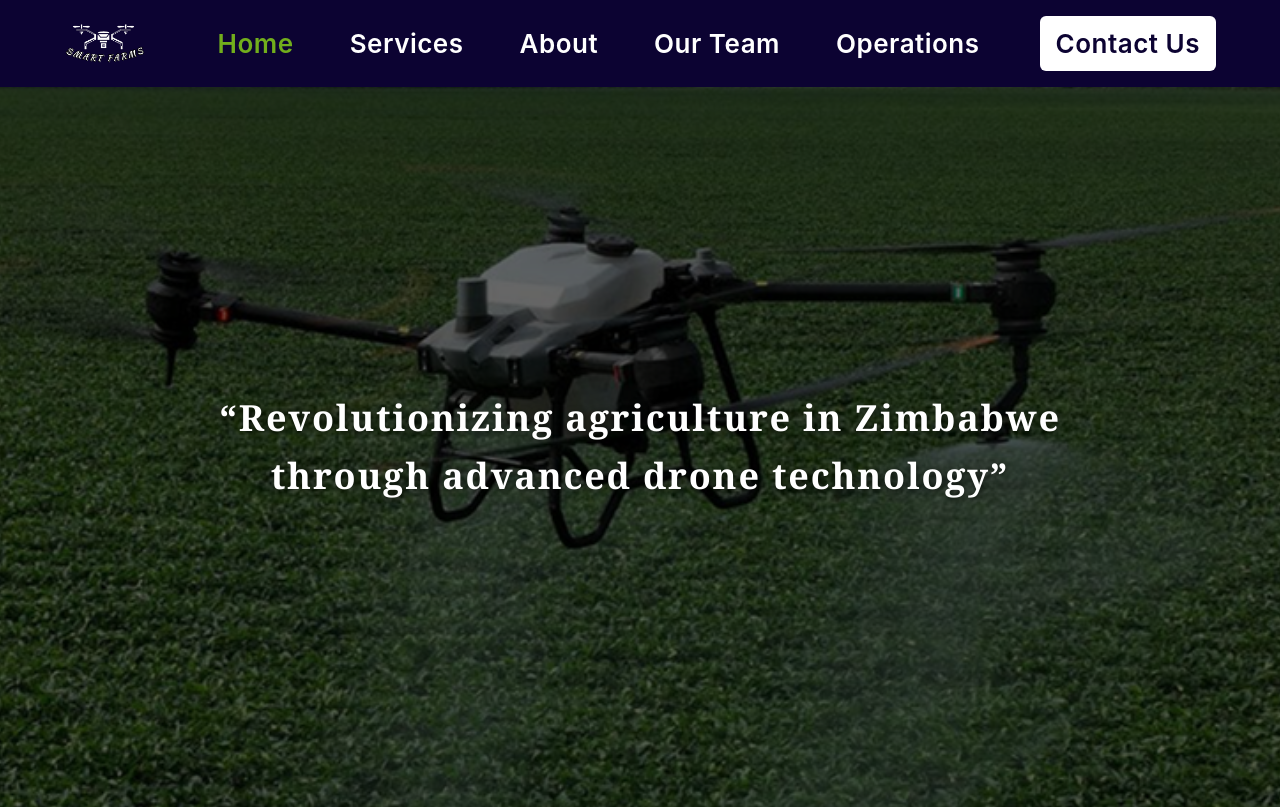
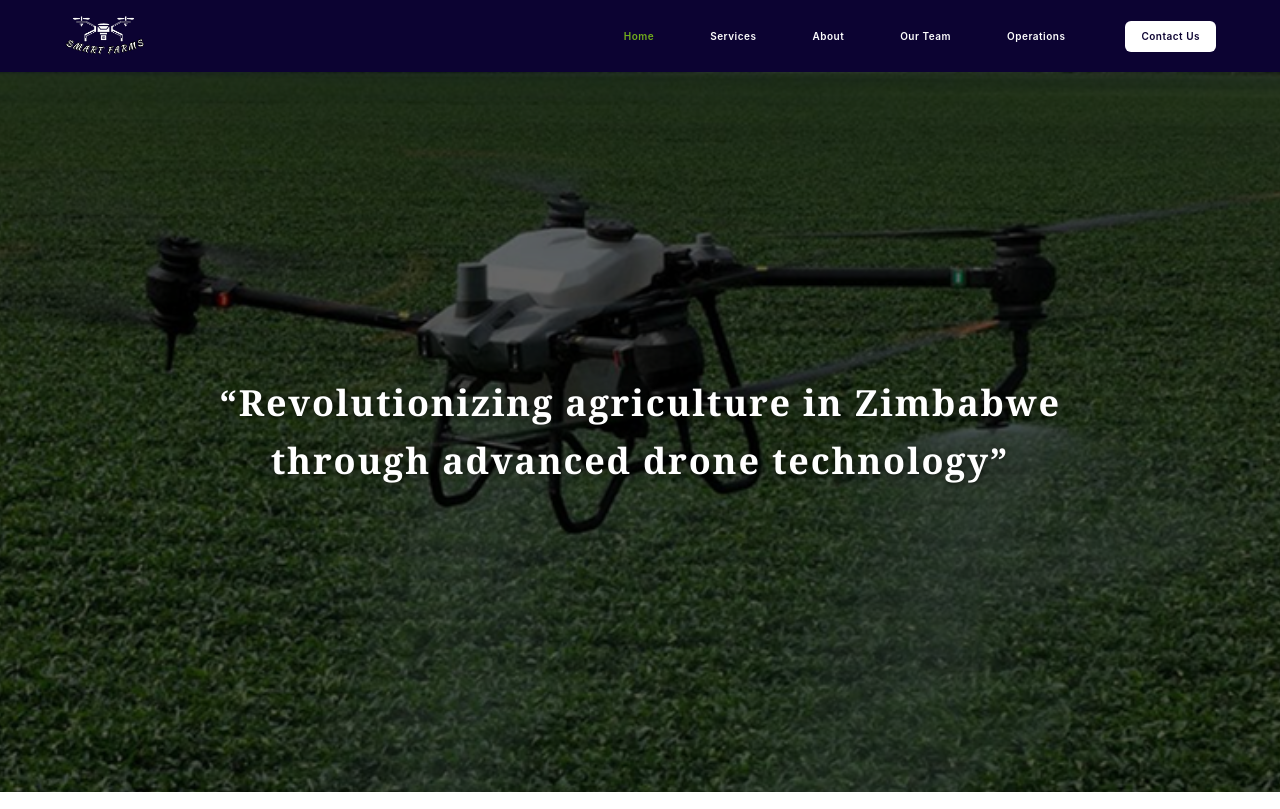
Before and after one commit to HudsonWayne/Smart-Farms, a Next.js app: page / in a window 1280 px wide. Shown: the top 809 px of the page. Built offline with nearby package versions, Linux system fonts and the light colour scheme; grey boxes are pictures that could not be loaded; a web font is replaced by a local one.

Commit message:
initial commit

```diff
--- a/src/components/Navbar.tsx
+++ b/src/components/Navbar.tsx
@@ -28,8 +28,8 @@ const Navbar = () => {
       className={`${poppins.className} bg-[#0C0332] text-white w-full z-50 top-0 shadow-md`}
       style={{
         fontFamily: "var(--font-poppins), sans-serif",
-        fontSize: "calc(1rem + 10px)", // base font size + 10px
-        letterSpacing: "0.5px", // slight letter spacing
+        fontSize: "calc(1rem - 6px)", // base font size reduced by 6px
+        letterSpacing: "0.5px",
       }}
     >
       {/* Navbar container */}
@@ -55,7 +55,7 @@ const Navbar = () => {
                 className={`font-semibold px-3 py-2 rounded-md transition-colors ${
                   isActive ? "text-[#72AE1C]" : "text-white hover:text-[#72AE1C]"
                 }`}
-                style={{ fontSize: "calc(1rem + 10px)", letterSpacing: "0.5px" }}
+                style={{ fontSize: "calc(1rem - 6px)", letterSpacing: "0.5px" }}
               >
                 {name}
               </Link>
@@ -64,7 +64,7 @@ const Navbar = () => {
           <Link href="/contact">
             <button
               className="ml-4 rounded-md bg-white px-4 py-2 font-semibold text-[#0C0332] hover:bg-gray-200 transition"
-              style={{ fontSize: "calc(1rem + 10px)", letterSpacing: "0.5px" }}
+              style={{ fontSize: "calc(1rem - 6px)", letterSpacing: "0.5px" }}
             >
               Contact Us
             </button>
@@ -104,7 +104,7 @@ const Navbar = () => {
                   isActive ? "text-[#72AE1C]" : "text-white hover:text-[#72AE1C]"
                 }`}
                 onClick={() => setMenuOpen(false)}
-                style={{ fontSize: "calc(1rem + 10px)", letterSpacing: "0.5px" }}
+                style={{ fontSize: "calc(1rem - 6px)", letterSpacing: "0.5px" }}
               >
                 {name}
               </Link>
@@ -113,7 +113,7 @@ const Navbar = () => {
           <Link href="/contact" onClick={() => setMenuOpen(false)}>
             <button
               className="mt-2 w-full rounded-md bg-white px-4 py-2 font-semibold text-[#0C0332] hover:bg-gray-200 transition"
-              style={{ fontSize: "calc(1rem + 10px)", letterSpacing: "0.5px" }}
+              style={{ fontSize: "calc(1rem - 6px)", letterSpacing: "0.5px" }}
             >
               Contact Us
             </button>
```
